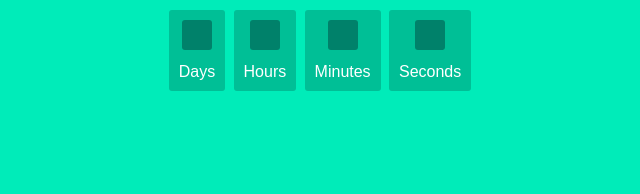
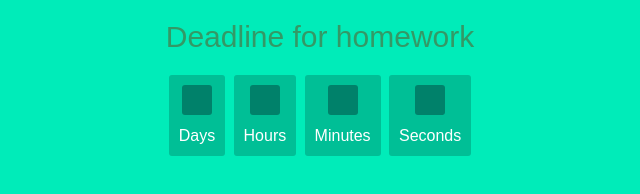
Before and after one commit to Anastasia-A-2020/goit-js-hw-11-timer, a website built with Parcel: page src/index.html in a window 1280 px wide. Shown: the whole page, without its empty margins (320-960 px from the left). Built offline with nearby package versions, Linux system fonts and the light colour scheme.

Commit message:
added title

```diff
--- a/src/css/styles.css
+++ b/src/css/styles.css
@@ -39,9 +39,8 @@ body {
   font-size: 16px;
 }
 
-.start,
-.stop {
+.timer-title {
   color: #396;
   font-weight: 100;
-  font-size: 20px;
+  font-size: 30px;
 }
--- a/src/partials/timer.html
+++ b/src/partials/timer.html
@@ -1,5 +1,5 @@
+<h1 class="timer-title">Deadline for homework</h1>
 <div class="timer" id="timer-1">
-  <div class="clock">
     <div class="field">
       <span class="value" data-value="days"></span>
       <span class="label">Days</span>
@@ -19,9 +19,4 @@
       <span class="value" data-value="secs"></span>
       <span class="label">Seconds</span>
     </div>
-  </div>
-  <!-- <div class="clock">
-    <button type="button" class="start">Start</button>
-    <button type="button" class="stop">Stop</button>
-  </div> -->
 </div>
```
